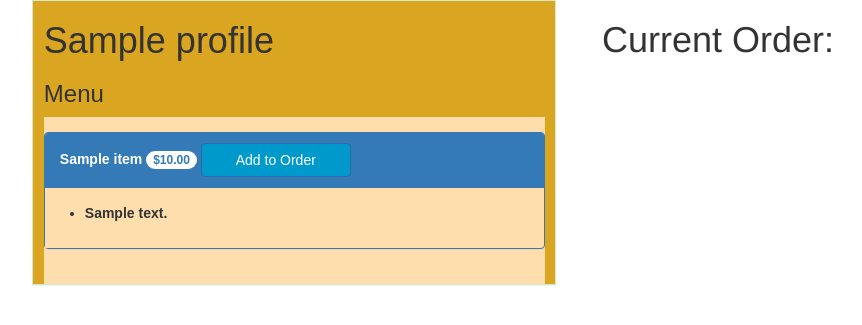
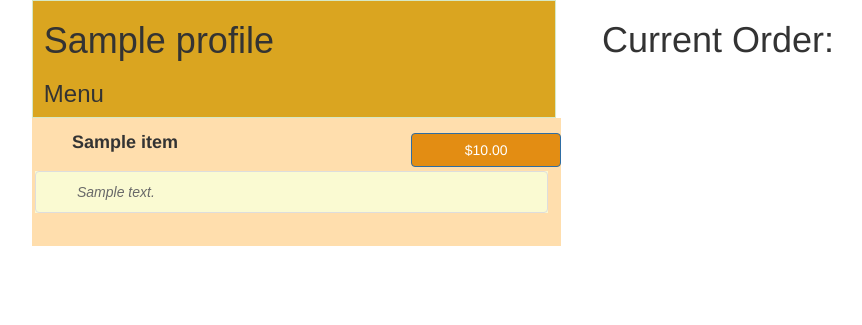
Before and after one commit to tiy-gvl-python-2015-09/restaurant, a Django app: page /customer/build_order/1/ in a window 1280 px wide. Shown: the part 72-397 px from the top of the page, without its empty margins (53-915 px from the left). Run offline with Django 3.2, Linux system fonts and the light colour scheme; a user stored in the database is signed in; tables that the repository leaves empty hold one stand-in row (values such as "Sample post"); some libraries are stand-ins or nearby versions.

Commit message:
fixing stylesheets - restaurant view

```diff
--- a/restapp/static/css/app.css
+++ b/restapp/static/css/app.css
@@ -1,8 +1,11 @@
 .super-big-button {
     width: 100%;
-    font-size: 2.5em;
+    font-size: 4em;
     line-height: 10;
     background-color: red;
+    border-radius: 20%;
+    color: white;
+    font-weight: bolder;
 }
 
 button {margin:auto;
@@ -18,7 +21,7 @@ button {margin:auto;
 }
 
 .btn-primary {
-    background: #0099cc;
+    background: #e38d13;
     color: #ffffff;
 }
 
@@ -103,7 +106,7 @@ button {margin:auto;
 
 .list-group {
     background-color: lightgoldenrodyellow;
-    margin: 0px
+    margin: 3px
 }
 
 .list-group-item {
--- a/restapp/templates/restapp/build_order_list.html
+++ b/restapp/templates/restapp/build_order_list.html
@@ -5,39 +5,45 @@
 
 {% block content %}
   <div class="col-sm-6">
-
     <div class="row">
       <div class="col-xs-12">
+<!-- This is the heading atop the page-->
         <div class="panel panel-success">
           {% with object_list|first as first_object %}
             <h1>{{ first_object.owner.profile.name }}</h1>
             <h3>Menu</h3>
           {% endwith %}
+        </div>
+<!-- This is the item name (e.g. "spaghetti")-->
         <div class="panel-body">
-                    <div class="panel panel-primary">
+          <div class="panel-primary">
             {% for object in object_list %}
-                            {% if object.display == True %}
-                             <div class="panel-heading">
-                                <form action="{% url 'add_to_order' object.id %}" method="post">{{ object.item_name }}
+              <h3>
+                <ul class="pull-left">
+                  {{ object.item_name }}
+                </ul>
+<!-- ORDER button -->
+                <ul class="pull-right">
+                  <form action="{% url 'add_to_order' object.id %}" method="post">
                                      {% csrf_token %}
-                                    <span class="badge" align="right">${{ object.price| floatformat:2 }}
-                                    </span>
-                                    <input class="btn btn-primary" type="submit" value="Add to Order">
+                    <input class="btn btn-primary" type="submit" value=${{ object.price| floatformat:2 }}>
                   </form>
-                            </div>
+                </ul>
+              </h3>
+<!-- This is the item description and price -->
               <div class="panel-body">
-                                <ul>
-                                    <li>{{ object.description }}</li>
+                <ul class="list-group">
+                  <li class="list-group-item">{{ object.description }}</li>
                 </ul>
               </div>
-                            {% endif %}
             {% endfor %}
           </div>
         </div>
       </div>
     </div>
   </div>
-    </div>
+
+
     <div class="col-sm-6">
         <h1>Current Order:</h1>
         {% for order in request.user.profile.customer_open_order %}
@@ -72,7 +78,5 @@
             </br>
         {% endfor %}
     </div>
-    <div>
 
-    </div>
 {% endblock %}
--- a/restapp/templates/restapp/order_list.html
+++ b/restapp/templates/restapp/order_list.html
@@ -52,4 +52,5 @@
                     {% endif %}
                 {% endif %}
             {% endfor %}
+    </div>
 {% endblock %}
```
Also changed, not shown: restapp/templates/restapp/item_list.html (+7 -6 lines), restapp/templates/restapp/rest_order_list.html (+11 -7 lines). Lines whose indentation alone changed are shown as unchanged.
